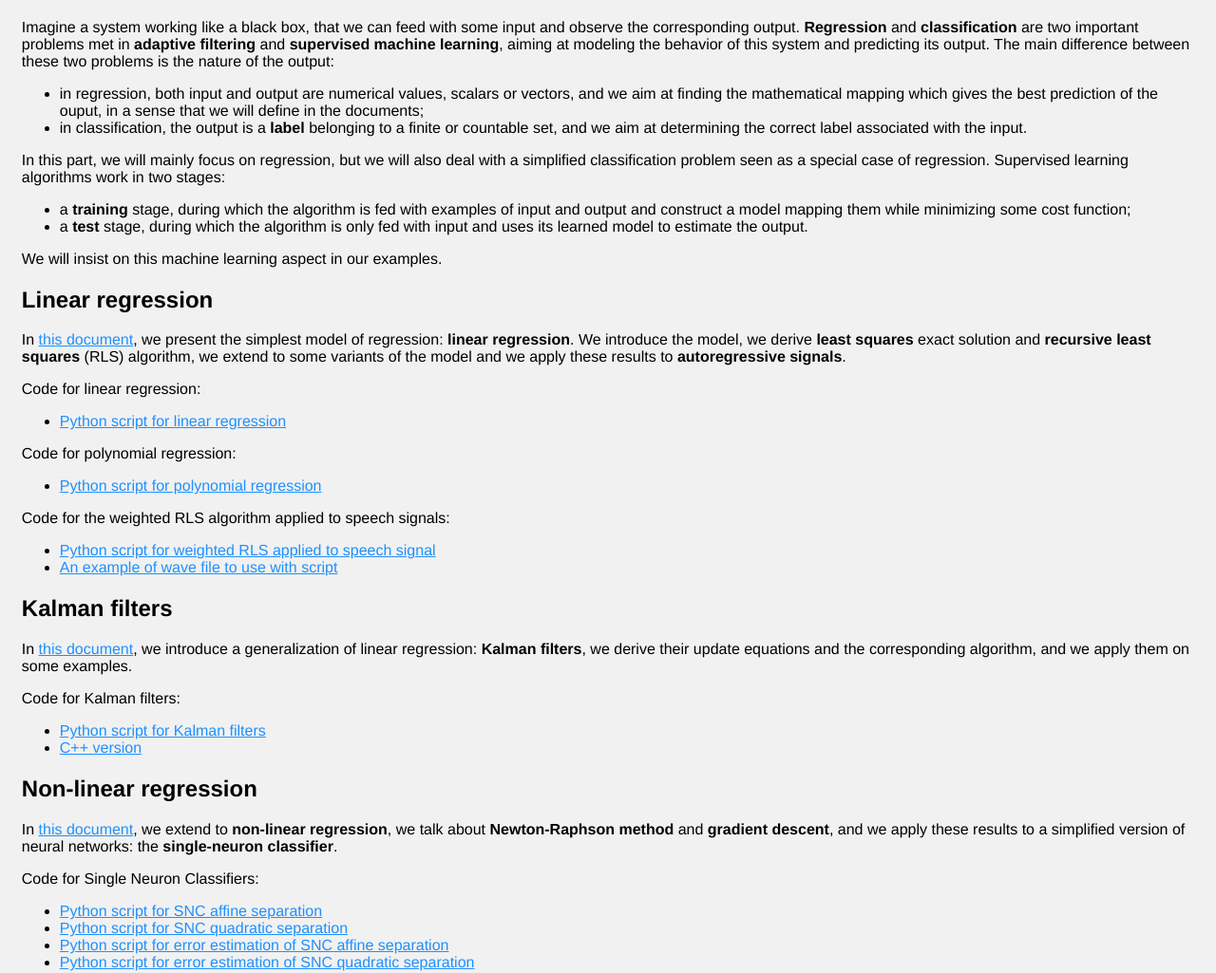
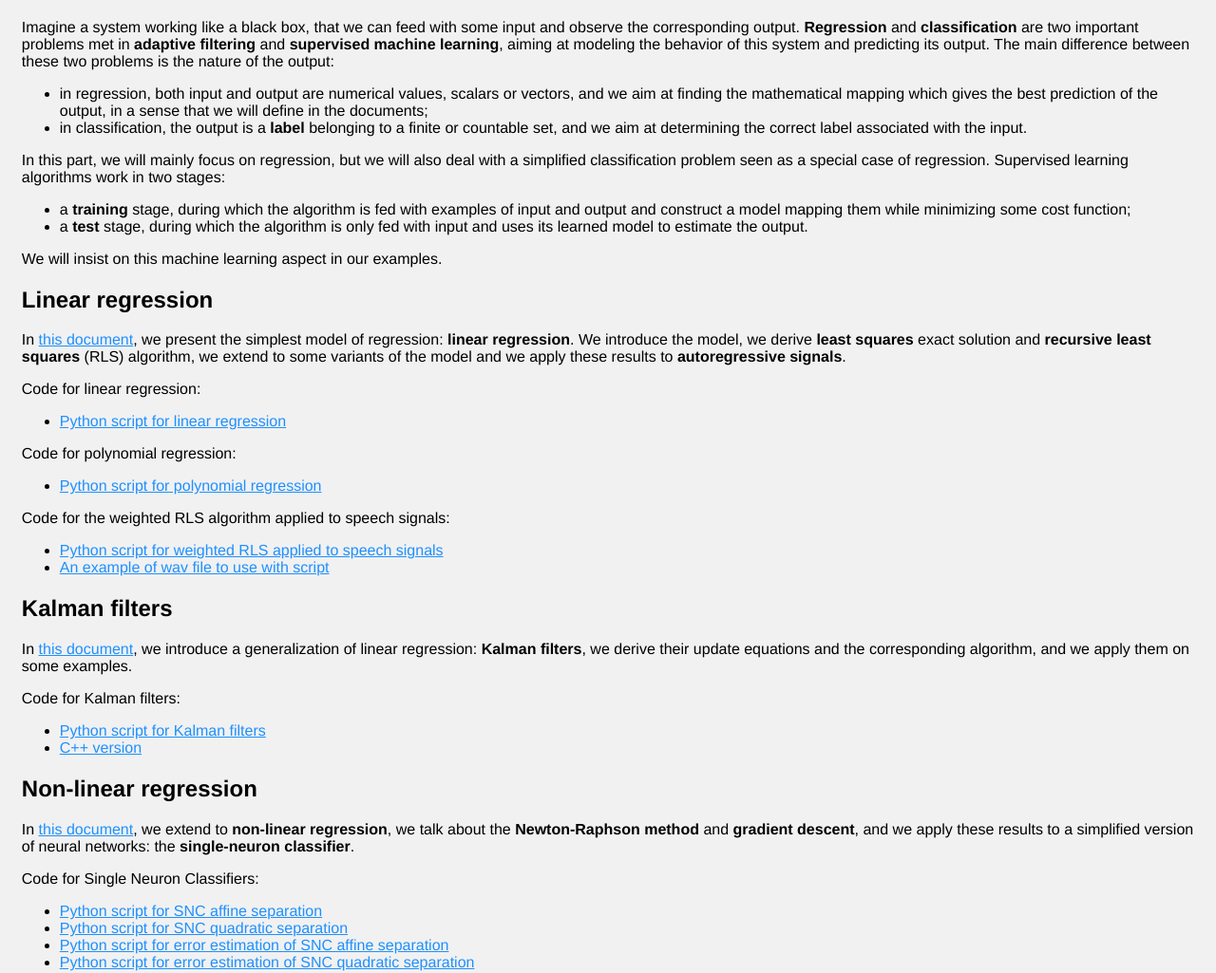
Before and after one commit to grfreche/grfreche.github.io, a Jekyll site: the page built from machine_learning.md, in a window 1280 px wide. Shown: the part 382-1407 px from the top of the page at 95% size. Built offline with Jekyll 4.4.1, drawn with Linux system fonts in a browser that asks for light colours.

Commit message:
Update machine_learning.md

```diff
--- a/machine_learning.md
+++ b/machine_learning.md
@@ -16,7 +16,7 @@
 The main difference between these two problems is the nature of the output:
 * in regression, both input and output are numerical values,
 scalars or vectors, and we aim at finding the mathematical mapping
-which gives the best prediction of the ouput,
+which gives the best prediction of the output,
 in a sense that we will define in the documents;
 * in classification, the output is a **label** belonging to a finite or countable set,
 and we aim at determining the correct label associated with the input.
@@ -44,8 +44,8 @@
 * <a href="python_polynomial_regression" class="image fit">Python script for polynomial regression</a>
 
 Code for the weighted RLS algorithm applied to speech signals:
-* <a href="python_weighted_RLS" class="image fit">Python script for weighted RLS applied to speech signal</a>
-* <a href="https://grfreche.github.io/sources/linear_regression/hello.wav" class="image fit">An example of wave file to use with script</a>
+* <a href="python_weighted_RLS" class="image fit">Python script for weighted RLS applied to speech signals</a>
+* <a href="https://grfreche.github.io/sources/linear_regression/hello.wav" class="image fit">An example of wav file to use with script</a>
 
 ## Kalman filters
 
@@ -60,7 +60,7 @@
 ## Non-linear regression
 
 In <a href="https://grfreche.github.io/pdfs/NonLinearRegression.pdf" class="image fit">this document</a>,
-we extend to **non-linear regression**, we talk about **Newton-Raphson method** and **gradient descent**,
+we extend to **non-linear regression**, we talk about the **Newton-Raphson method** and **gradient descent**,
 and we apply these results to a simplified version of neural networks: the **single-neuron classifier**.
 
 Code for Single Neuron Classifiers:
```
